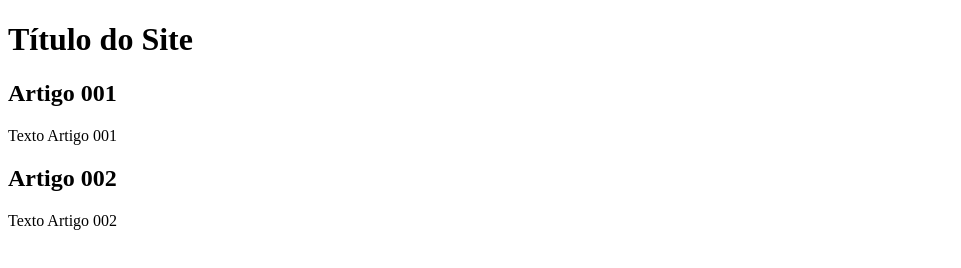
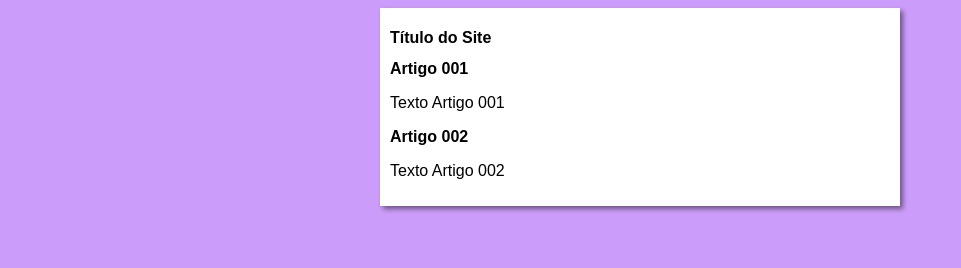
Before and after one commit to cesarnatal/projeto-site, a plain HTML site: page index.html in a window 1280 px wide. Shown: the whole page, without its empty margins (0-961 px from the left). Drawn offline with Linux system fonts and the light colour scheme.

Commit message:
iniciei o design

```diff
--- /dev/null
+++ b/estilos/style.css
@@ -0,0 +1,17 @@
+*{
+    font-family: Arial, Helvetica, sans-serif;
+    font-size: 16px;
+}
+
+body {
+    background-color: rgb(204, 156, 250);
+
+}
+
+main{
+    background-color: white;
+    width: 500px;
+    margin: auto;
+    padding: 10px;
+    box-shadow: 3px 3px 5px rgba(0, 0, 0, 0.466);
+}
--- a/index.html
+++ b/index.html
@@ -4,6 +4,7 @@
     <meta charset="UTF-8">
     <meta name="viewport" content="width=device-width, initial-scale=1.0">
     <title>Título do Site</title>
+    <link rel="stylesheet" href="estilos/style.css">
 </head>
 <body>
     <main>
```
